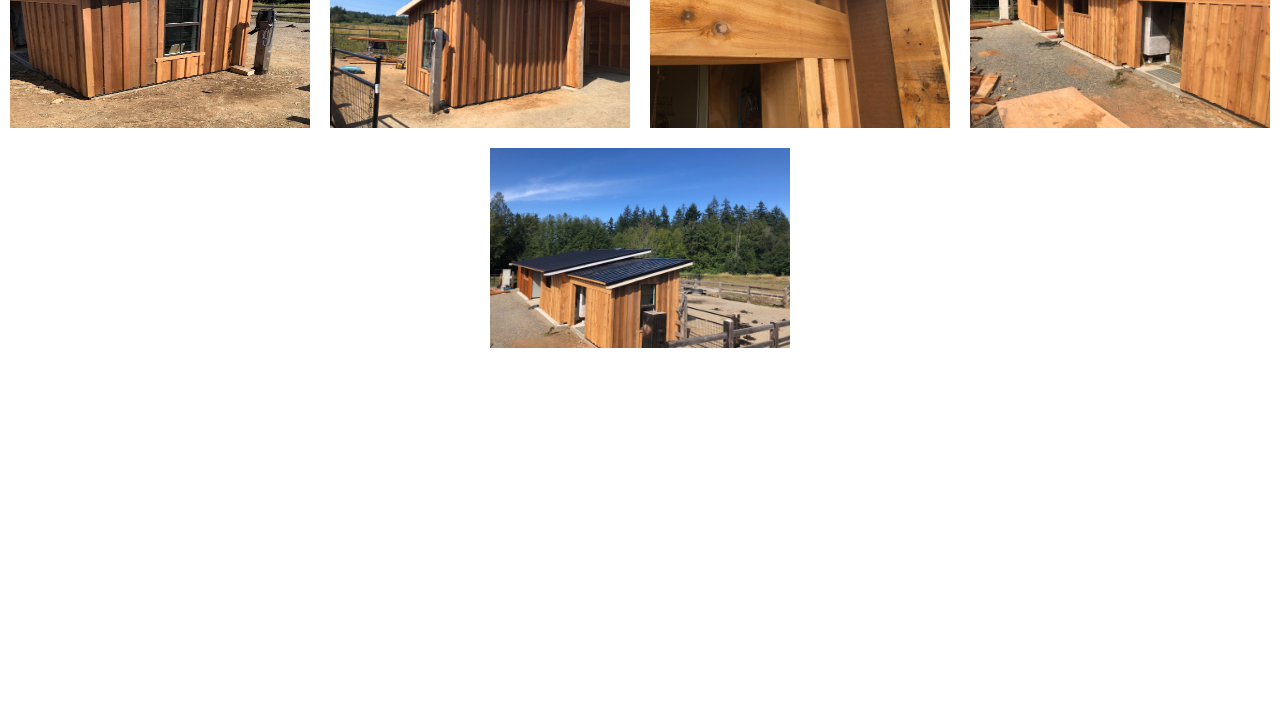
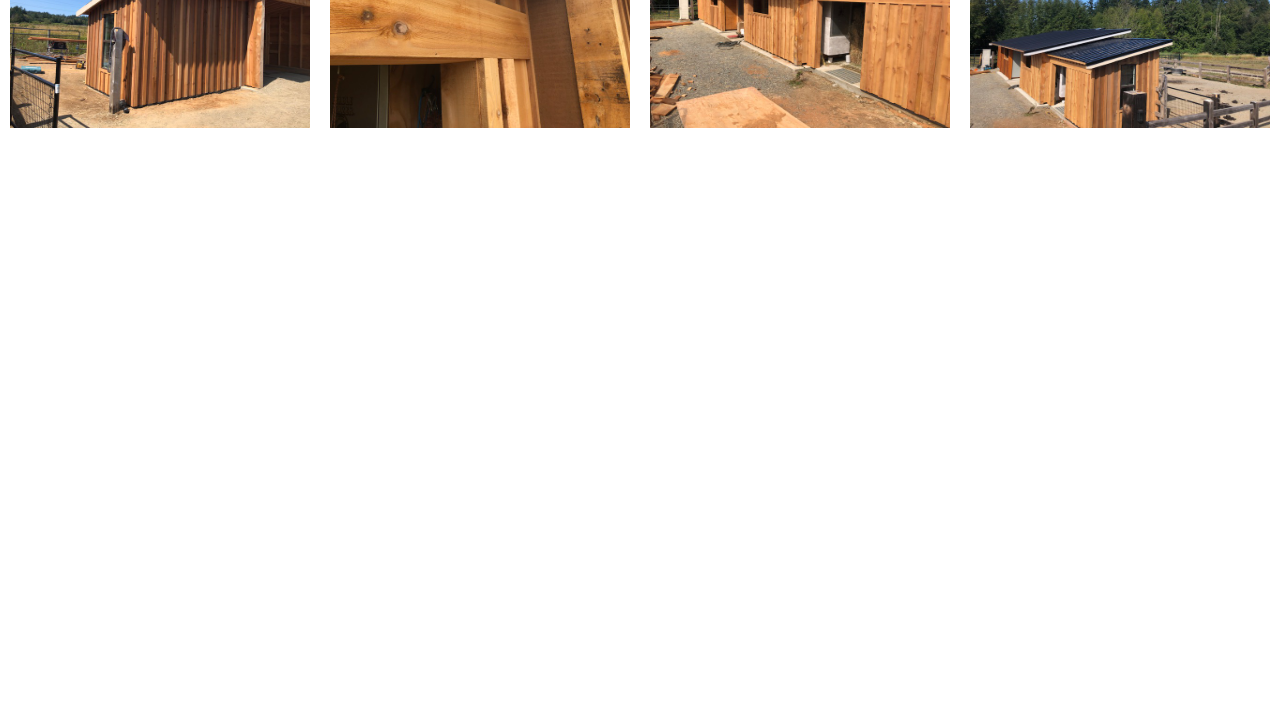
Before and after one commit to iac77/island-alpine-construction, a plain HTML site: page projects/project3.html in a window 1280 px wide. Shown: the part 82-800 px from the top of the page. Drawn offline with Linux system fonts and the light colour scheme.

Commit message:
Update project3.html

```diff
--- a/projects/project3.html
+++ b/projects/project3.html
@@ -11,7 +11,8 @@
 <body>
 	<h1>Project #3</h1>
 	<div class="container">
-		<img src="/photos/projects/horse_barn/horse_barn_1.jpg">
+		<!-- Chrome flips this image and Safari does not? -->
+		<!-- <img src="/photos/projects/horse_barn/horse_barn_1.jpg">-->
 		<img src="/photos/projects/horse_barn/horse_barn_2.jpg">
 		<img src="/photos/projects/horse_barn/horse_barn_3.jpg">
 		<img src="/photos/projects/horse_barn/horse_barn_4.jpg">
```
